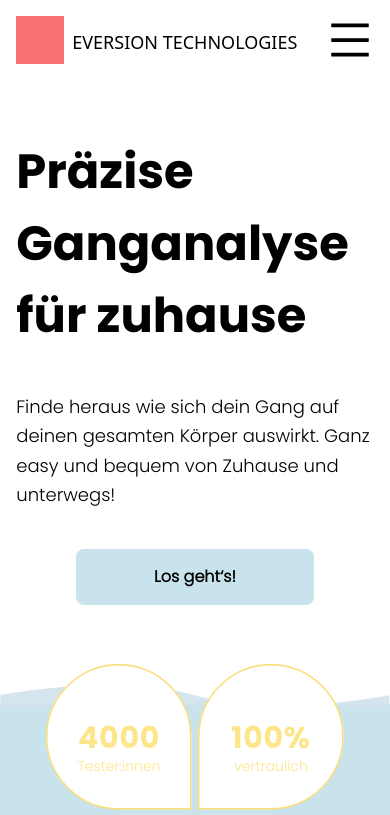
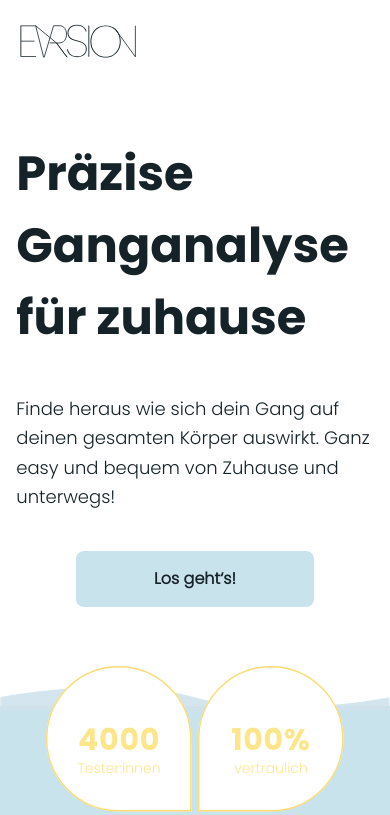
Before and after one commit to DazeSace/eversion-technologie-landingpage, a Next.js app: page / in a window 390 px wide. Shown: the top 815 px of the page. Built offline with nearby package versions, Linux system fonts and the light colour scheme.

Commit message:
helpinya done -2

```diff
--- a/components/HelpinYa.js
+++ b/components/HelpinYa.js
@@ -44,7 +44,7 @@ const HelpinYa = () => {
                         </div>
                     </div>
                     <div className={'lg:w-1/2 content flex flex-col justify-center'}>
-                        <div className={'w-5/6'}>
+                        <div className={'lg:w-5/6'}>
                             <p className={'text-3xl font-poppins mt-16 lg:mt-0'}>Wir helfen DIR</p>
                             <p className={'text-lg mt-6 leading-relaxed'}>Wir helfen Menschen, die minimale Fehlstellungen haben, eine
                                 Entspannung der Muskulatur zu
--- a/components/NavBar.js
+++ b/components/NavBar.js
@@ -1,17 +1,12 @@
-import {AiOutlineMenu} from "react-icons/ai";
-
+import Image from 'next/image'
 
 const NavBar = () => {
     return (
-        <div className={'py-4'}>
+        <div className={'py-4 lg:py-8'}>
             <div className={'flex w-11/12 mx-auto justify-between'}>
-                <div className={'flex'}>
-                    <div className={'bg-red-400 h-12 w-12 '}>
-
-                    </div>
-                    <p className={'poppins-bold pl-2 pt-3 text-lg font-extralight'}>EVERSION TECHNOLOGIES</p>
+                <div className={'flex space-x-4'}>
+                    <Image src={'/images/logo.svg'} width={120} height={50}/>
                 </div>
-                <AiOutlineMenu className={'h-12 w-12 font-extralight'} onClick={() => console.log('Menu Button pressed')}/>
             </div>
         </div>
     )
--- a/pages/index.js
+++ b/pages/index.js
@@ -8,7 +8,7 @@ import HelpinYa from "../components/HelpinYa";
 
 export default function Home() {
     return (
-        <div className={''}>
+        <div className={'text-xblack'}>
             <Head>
                 <title>Eversion Technologies</title>
                 <meta name="description" content="Eversion Technologies - Ganganalyse von Zuhause"/>
--- a/styles/globals.css
+++ b/styles/globals.css
@@ -13,7 +13,15 @@
     font-family: 'poppins-default';
     font-display: swap;
     src: url('poppin-default.woff') format('woff');
-    font-weight: 400;
+    font-weight: normal;
+    font-style: normal;
+}
+
+@font-face {
+    font-family: 'poppins-light';
+    font-display: swap;
+    src: url('poppin-light.woff') format('woff');
+    font-weight: normal;
     font-style: normal;
 }
 
--- a/tailwind.config.js
+++ b/tailwind.config.js
@@ -13,7 +13,8 @@ module.exports = {
       },
       fontFamily: {
         'poppins': ['poppins', 'Helvetica', 'Arial', 'serif'],
-        'poppins-default': ['poppins-default', 'Helvetica', 'Arial', 'serif']
+        'poppins-default': ['poppins-default', 'Helvetica', 'Arial', 'serif'],
+        'poppins-light': ['poppins-light', 'Helvetica', 'Arial', 'serif'],
       }
     },
   },
```
Also changed, not shown: public/images/logo.svg (added), styles/poppin-light.woff (added).
